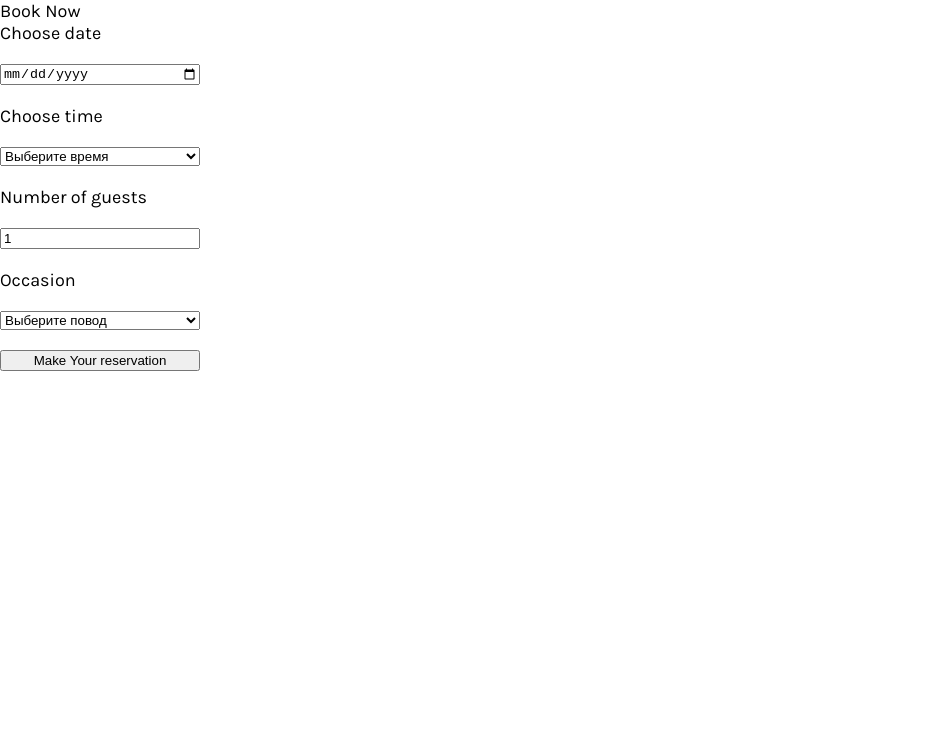
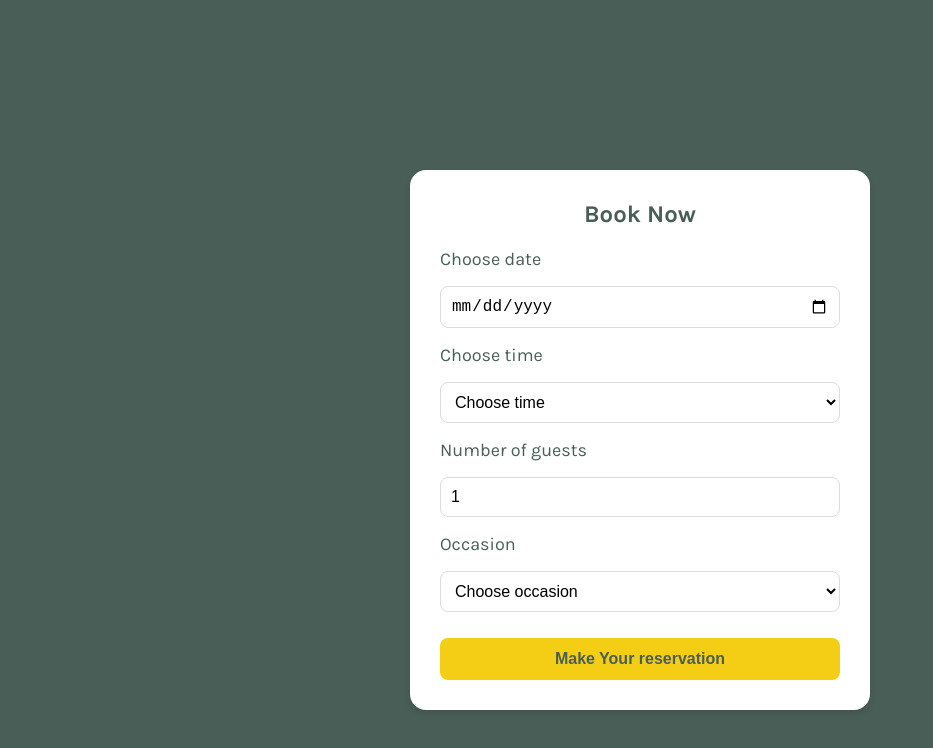
Before and after one commit to edwardAzarevich/react-capstone-project, a React (Create React App) app: page /bookingPage in a window 1280 px wide. Shown: the top 748 px of the page, without its empty margins (0-933 px from the left). Built offline with nearby package versions, Linux system fonts and the light colour scheme.

Commit message:
add css style for bookingForm

```diff
--- a/src/component/bookingForm/BookingForm.jsx
+++ b/src/component/bookingForm/BookingForm.jsx
@@ -1,4 +1,5 @@
 import { Formik, Field, Form, ErrorMessage } from "formik";
+import "./bookingForm.css";
 
 const BookingForm = () => {
     const initialValues = {
@@ -17,25 +18,36 @@ const BookingForm = () => {
     };
 
     return (
-        <>
-            <div>
-                <header>Book Now</header>
+        <div className="booking-container">
+            <div className="booking-card">
+                <header className="booking-header">Book Now</header>
+
                 <Formik initialValues={initialValues} onSubmit={onSubmit}>
-                    {({ isSubmitting, values, setFieldValue }) => (
-                        <Form style={{ display: "grid", maxWidth: "200px", gap: "20px" }}>
-                            <label htmlFor="res-date">Choose date</label>
+                    {({ isSubmitting, values }) => (
+                        <Form className="booking-form">
+                            <label htmlFor="res-date" className="form-label">
+                                Choose date
+                            </label>
                             <Field
                                 as="input"
                                 type="date"
                                 id="res-date"
                                 name="resDate"
                                 value={values.resDate}
+                                className="form-input"
                             />
-                            <ErrorMessage name="resDate" component="div" style={{ color: 'red', fontSize: '0.875em' }} />
+                            <ErrorMessage name="resDate" component="div" className="error-message" />
 
-                            <label htmlFor="res-time">Choose time</label>
-                            <Field as="select" id="res-time" name="resTime">
-                                <option value="">Выберите время</option>
+                            <label htmlFor="res-time" className="form-label">
+                                Choose time
+                            </label>
+                            <Field
+                                as="select"
+                                id="res-time"
+                                name="resTime"
+                                className="form-select"
+                            >
+                                <option value="">Choose time</option>
                                 <option>17:00</option>
                                 <option>18:00</option>
                                 <option>19:00</option>
@@ -43,9 +55,11 @@ const BookingForm = () => {
                                 <option>21:00</option>
                                 <option>22:00</option>
                             </Field>
-                            <ErrorMessage name="resTime" component="div" style={{ color: 'red', fontSize: '0.875em' }} />
+                            <ErrorMessage name="resTime" component="div" className="error-message" />
 
-                            <label htmlFor="guests">Number of guests</label>
+                            <label htmlFor="guests" className="form-label">
+                                Number of guests
+                            </label>
                             <Field
                                 as="input"
                                 type="number"
@@ -54,25 +68,37 @@ const BookingForm = () => {
                                 placeholder="1"
                                 min="1"
                                 max="10"
+                                className="form-input"
                             />
-                            <ErrorMessage name="guests" component="div" style={{ color: 'red', fontSize: '0.875em' }} />
+                            <ErrorMessage name="guests" component="div" className="error-message" />
 
-                            <label htmlFor="occasion">Occasion</label>
-                            <Field as="select" id="occasion" name="occasion">
-                                <option value="">Выберите повод</option>
+                            <label htmlFor="occasion" className="form-label">
+                                Occasion
+                            </label>
+                            <Field
+                                as="select"
+                                id="occasion"
+                                name="occasion"
+                                className="form-select"
+                            >
+                                <option value="">Choose occasion</option>
                                 <option>Birthday</option>
                                 <option>Anniversary</option>
                             </Field>
-                            <ErrorMessage name="occasion" component="div" style={{ color: 'red', fontSize: '0.875em' }} />
+                            <ErrorMessage name="occasion" component="div" className="error-message" />
 
-                            <button type="submit" disabled={isSubmitting}>
-                                {isSubmitting ? "Отправка..." : "Make Your reservation"}
+                            <button
+                                type="submit"
+                                disabled={isSubmitting}
+                                className="submit-button"
+                            >
+                                {isSubmitting ? "sending..." : "Make Your reservation"}
                             </button>
                         </Form>
                     )}
                 </Formik>
             </div>
-        </>
+        </div>
     );
 }
 
--- /dev/null
+++ b/src/component/bookingForm/bookingForm.css
@@ -0,0 +1,91 @@
+.booking-container {
+    background-color: #495E57;
+    min-height: 100vh;
+    padding: 40px 20px;
+    display: flex;
+    justify-content: center;
+    align-items: center;
+}
+
+.booking-card {
+    background-color: white;
+    padding: 30px;
+    border-radius: 16px;
+    box-shadow: 0 4px 6px rgba(0, 0, 0, 0.1);
+    max-width: 400px;
+    width: 100%;
+}
+
+.booking-header {
+    font-size: 24px;
+    font-weight: bold;
+    margin-bottom: 20px;
+    color: #495E57;
+    text-align: center;
+}
+
+.booking-form {
+    display: grid;
+    max-width: 100%;
+    gap: 16px;
+}
+
+.form-label {
+    font-weight: 500;
+    color: #495E57;
+}
+
+.form-input,
+.form-select {
+    padding: 10px;
+    border-radius: 8px;
+    border: 1px solid #ddd;
+    font-size: 16px;
+    width: 100%;
+    box-sizing: border-box;
+}
+
+.form-select {
+    background-color: white;
+}
+
+.error-message {
+    color: red;
+    font-size: 0.875em;
+}
+
+.submit-button {
+    background-color: #F4CE14;
+    color: #495E57;
+    padding: 12px 24px;
+    border-radius: 8px;
+    border: none;
+    font-size: 16px;
+    font-weight: bold;
+    cursor: pointer;
+    margin-top: 10px;
+    transition: all 0.3s ease;
+    width: 100%;
+}
+
+.submit-button:hover:not(:disabled) {
+    background-color: #E5C012;
+}
+
+.submit-button:disabled {
+    opacity: 0.7;
+    cursor: not-allowed;
+}
+
+html,
+body {
+    margin: 0;
+    padding: 0;
+    min-height: 100vh;
+}
+
+#root {
+    min-height: 100vh;
+    display: flex;
+    flex-direction: column;
+}
```
